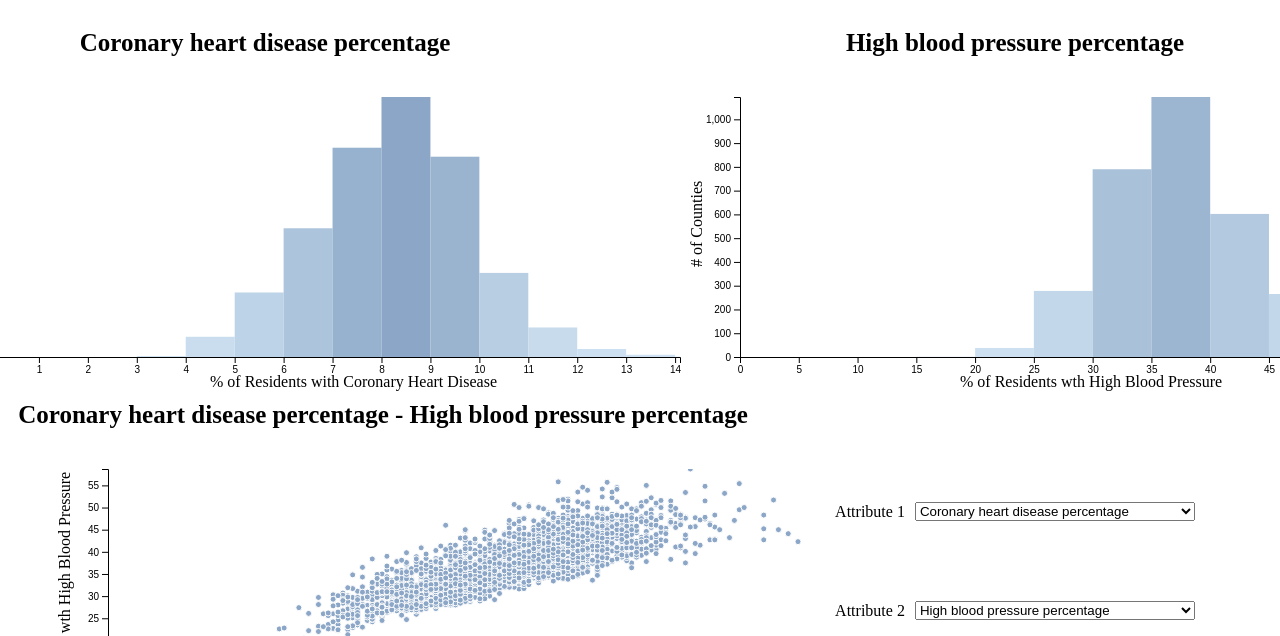
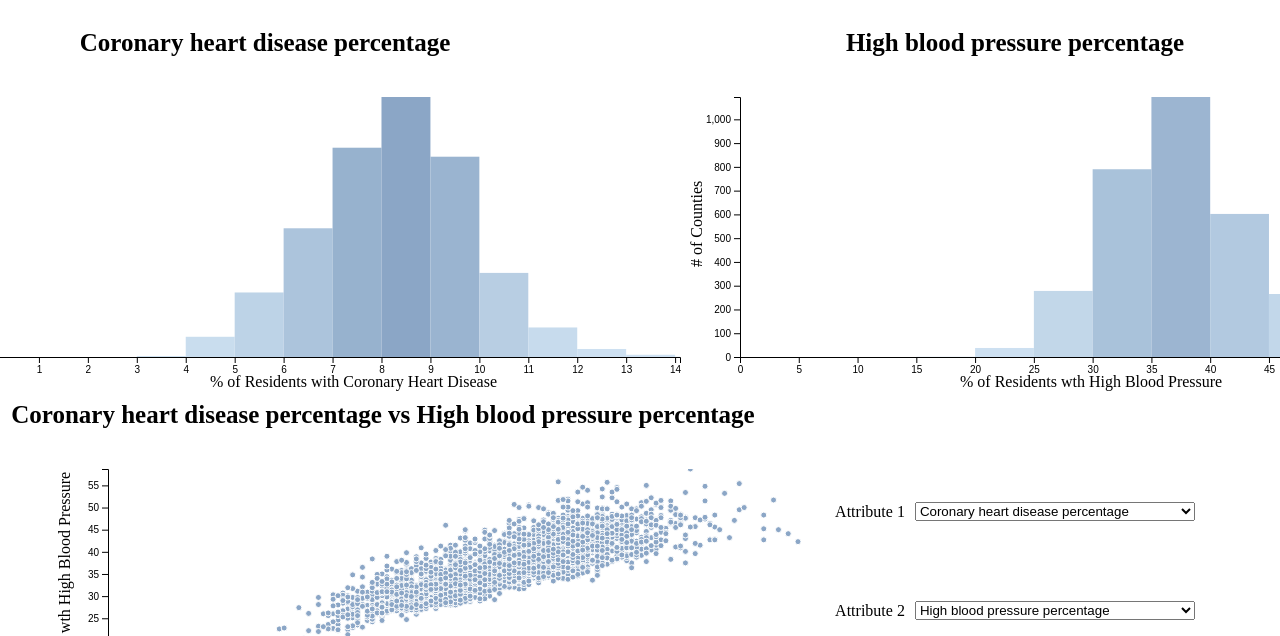
Before and after one commit to ko-penn/Data-Visualizations-Project-1, a website: page index.html in a window 1280 px wide. Shown: the part 164-800 px from the top of the page. Drawn offline with nearby package versions, Linux system fonts and the light colour scheme.

Commit message:
Update index.html

```diff
--- a/index.html
+++ b/index.html
@@ -26,7 +26,7 @@
     <div id="tooltiph1"></div>
     <div id="barchart3attrdiv">
         <div id="barchart3area">
-            <label for="barchart3viz" id="barchart3label">Coronary heart disease percentage - High blood pressure percentage</label>
+            <label for="barchart3viz" id="barchart3label">Coronary heart disease percentage vs High blood pressure percentage</label>
             <div class="barchart3viz"></div>
         </div>
         <div id="attrsdiv">
```
